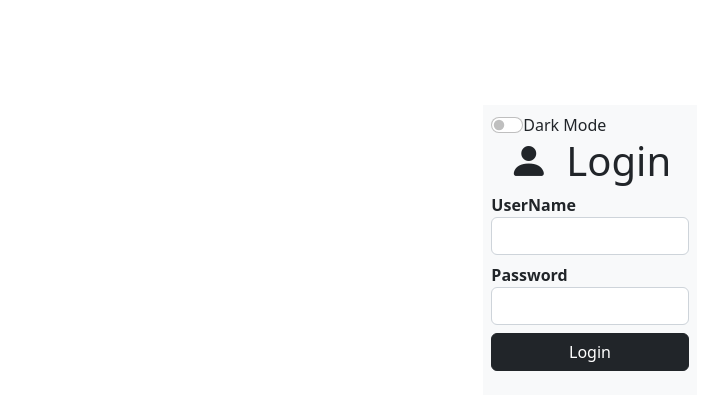
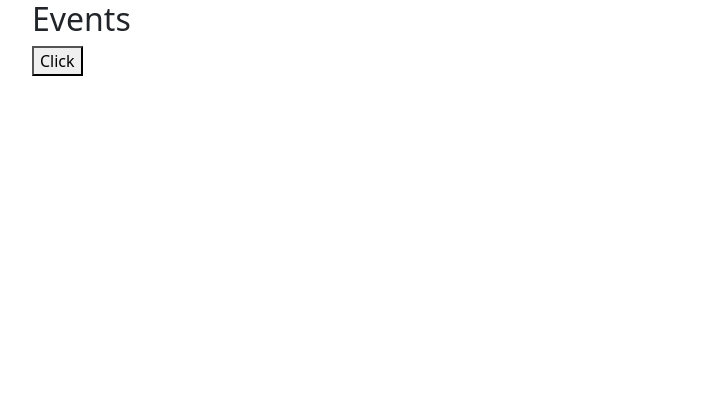
Before and after one commit to vajaganidhanesh/react-shopping, a React (Create React App) app: page / in a window 1280 px wide. Shown: the top 410 px of the page, without its empty margins (50-770 px from the left). Built offline with nearby package versions, Linux system fonts and the light colour scheme.

Commit message:
EventBinding In react revision

```diff
--- /dev/null
+++ b/src/components/event-binding/EventBinding.jsx
@@ -0,0 +1,34 @@
+import React from "react";
+
+function EventBinding() {
+  function InsertClick(e) {
+    // document.write(`
+    //     Button Id      :   ${e.target.id} <br>
+    //     Button Name    :   ${e.target.name} <br>
+    //     Button Value   :   ${e.target.id} <br>
+    //     X Position     :   ${e.clientX} <br>
+    //     Ctrl Key       :   ${e.ctrlKey} <br>
+
+    //     `);
+    for (var property in e.target) {
+      document.write(`${property} : ${typeof e[property]} <br>`);
+    }
+  }
+  return (
+    <div>
+      <div className="container">
+        <h2>Events</h2>
+        <button
+          id="btnInsert"
+          name="clickButton"
+          value={23}
+          onClick={InsertClick}
+        >
+          Click
+        </button>
+      </div>
+    </div>
+  );
+}
+
+export default EventBinding;
--- a/src/index.js
+++ b/src/index.js
@@ -3,14 +3,15 @@ import ReactDOM from "react-dom/client";
 import "./index.css";
 // import App from "./App";
 import reportWebVitals from "./reportWebVitals";
-import ClassBinding from "./components/style-binding/classBinding";
+// import ClassBinding from "./components/style-binding/classBinding";
+import EventBinding from "./components/event-binding/EventBinding";
 // import Databinging from "./components/data-binding/data-binding";
 // import InlineStyle from "./components/style-binding/InlineStyle";
 
 const root = ReactDOM.createRoot(document.getElementById("root"));
 root.render(
   <React.StrictMode>
-    <ClassBinding />
+    <EventBinding />
   </React.StrictMode>
 );
 
```
